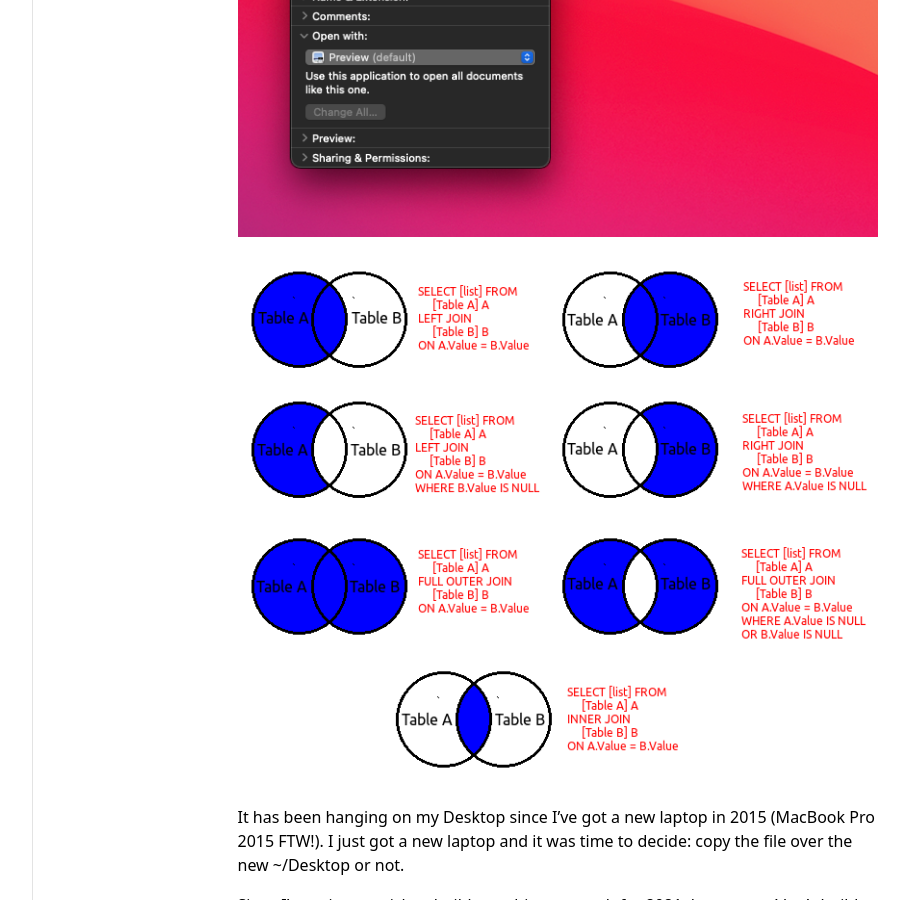
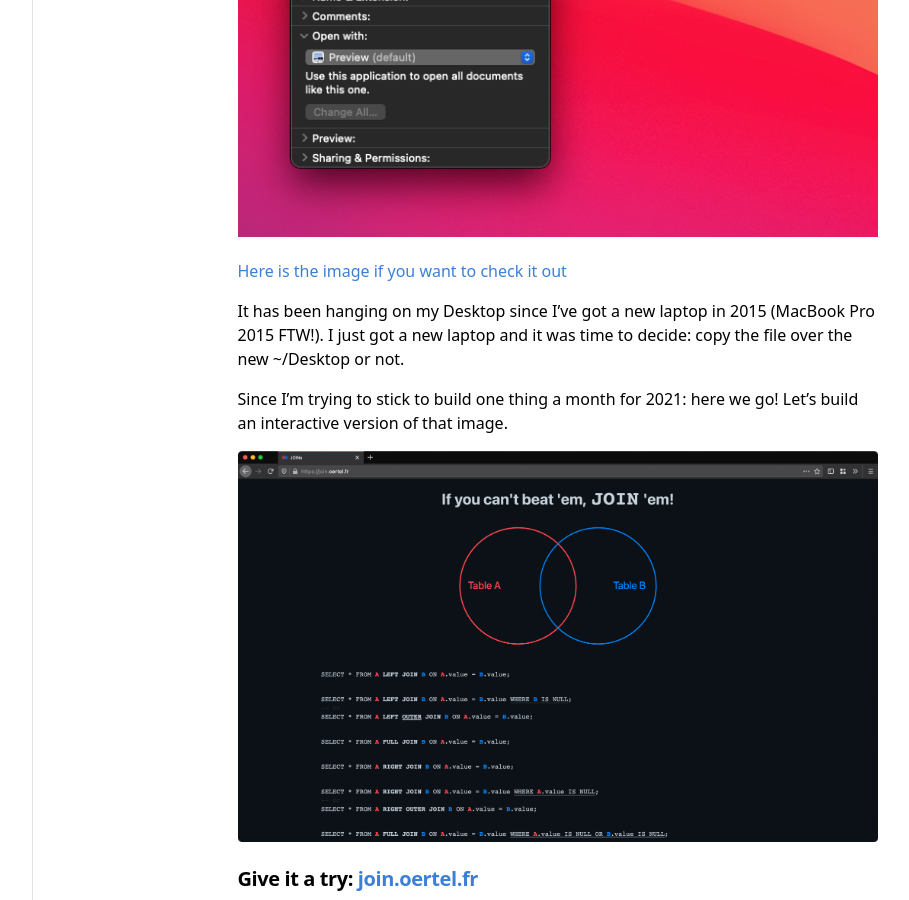
Before and after one commit to boertel/blog, a Jekyll site: the page built from _posts/2021-02-02-join.md, in a window 1280 px wide and 900 px high, scrolled down 651 px. Shown: the whole window, without its empty margins (198-1107 px from the left). Built offline with Jekyll 4.4.1, drawn with Linux system fonts in a browser that asks for light colours.

Commit message:
link to the file

```diff
--- a/_posts/2021-02-02-join.md
+++ b/_posts/2021-02-02-join.md
@@ -9,7 +9,7 @@ I like `sql` and sometimes I go overboard by [normalizing my database](https://e
 
 ![Created: April 2015](/media/join/desktop.png)
 
-![](/media/join/qje6o.png)
+<a href="/media/join/qje6o.png" target="_blank">Here is the image if you want to check it out</a>
 
 It has been hanging on my Desktop since I've got a new laptop in 2015 (MacBook Pro 2015 FTW!). I just got a new laptop and it was time to decide: copy the file over the new ~/Desktop or not.
 
```
